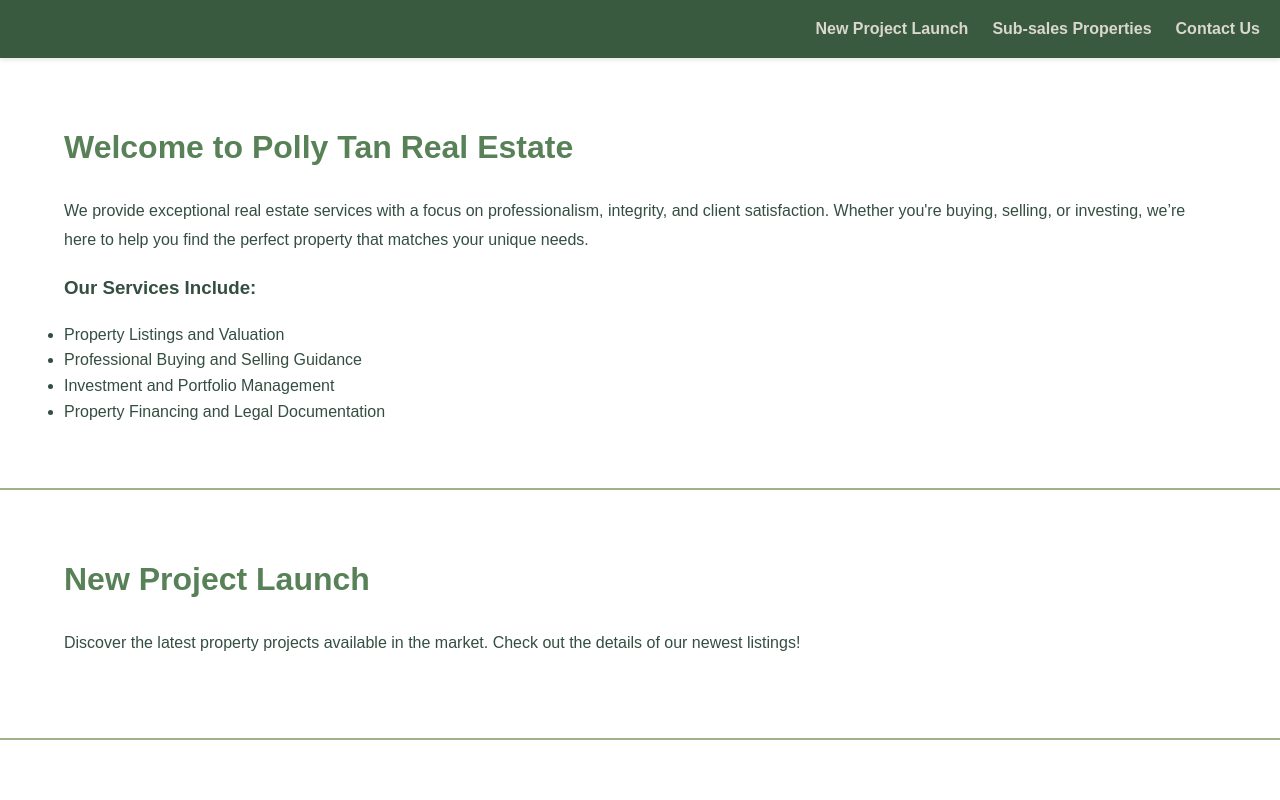
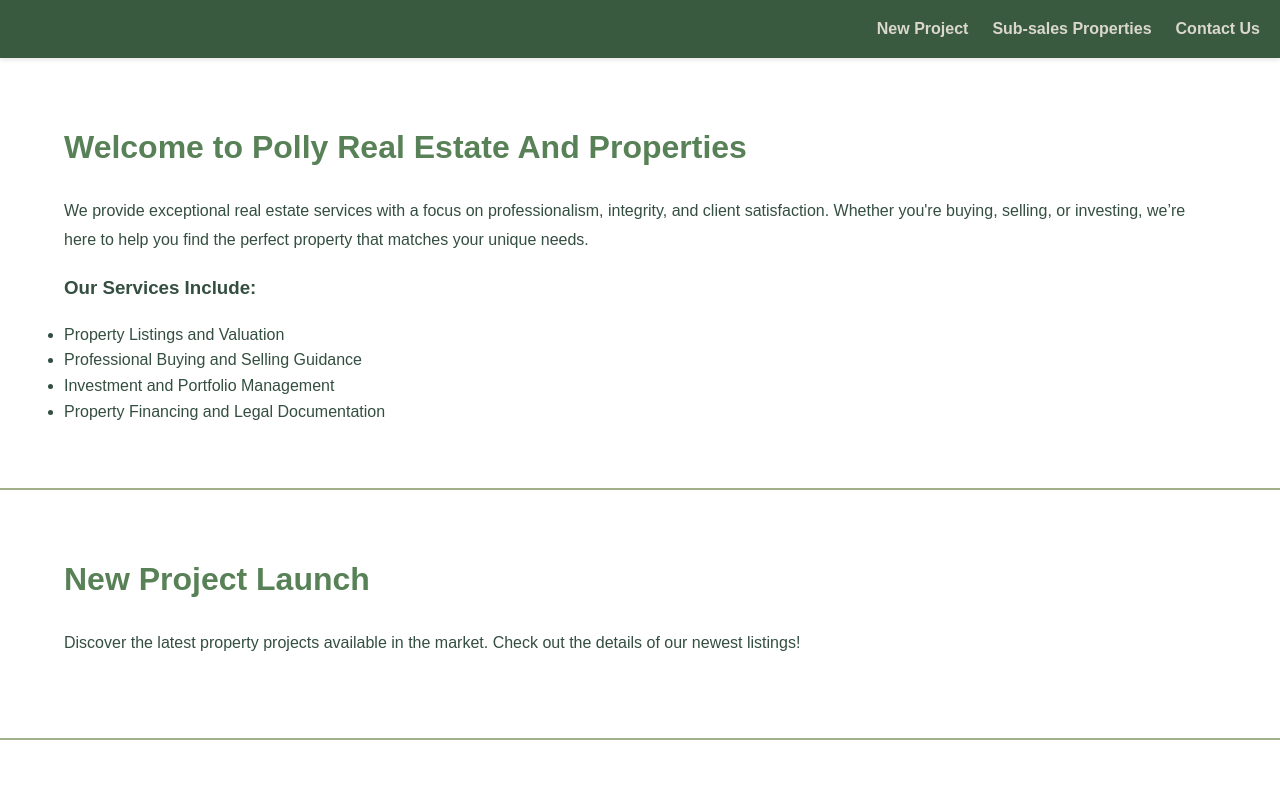
Before and after one commit to kuanyk82/realestateandproperty, a plain HTML site: page index.html in a window 1280 px wide. Shown: the top 800 px of the page. Drawn offline with Linux system fonts and the light colour scheme.

Commit message:
Add files via upload

```diff
--- a/index.html
+++ b/index.html
@@ -3,7 +3,7 @@
 <head>
     <meta charset="UTF-8">
     <meta name="viewport" content="width=device-width, initial-scale=1.0">
-    <title>Polly Tan Real Estate and Properties</title>
+    <title>Polly Real Estate and Properties</title>
     <link rel="stylesheet" href="style.css">
 </head>
 <body>
@@ -14,7 +14,7 @@
             </div>
             <nav>
                 <ul>
-                    <li><a href="#new-projects">New Project Launch</a></li>
+                    <li><a href="#new-projects">New Project</a></li>
                     <li><a href="#sub-sales">Sub-sales Properties</a></li>
                     <li><a href="#contact">Contact Us</a></li>
                 </ul>
@@ -25,7 +25,7 @@
     <!-- Content Section -->
     <section id="home" class="content-section">
         <div class="container">
-            <h2>Welcome to Polly Tan Real Estate</h2>
+            <h2>Welcome to Polly Real Estate And Properties</h2>
             <p>
                 We provide exceptional real estate services with a focus on professionalism, integrity,
                 and client satisfaction. Whether you're buying, selling, or investing, we’re here to help
```
